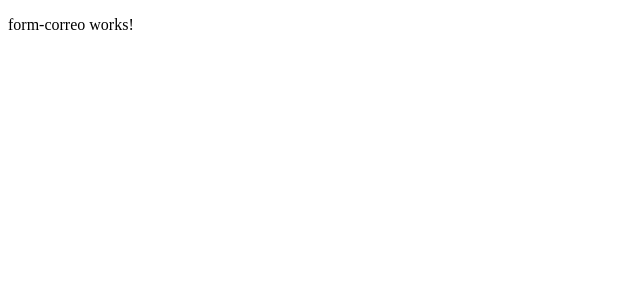
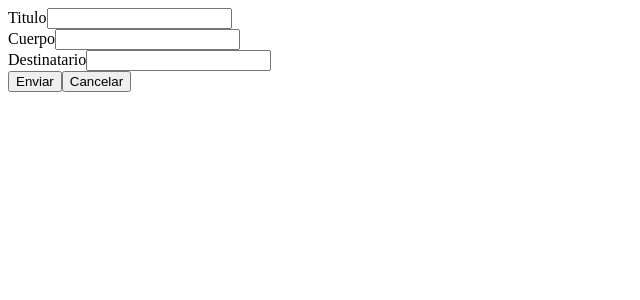
Before and after one commit to HerzogVasaris/repositorioAngular, an Angular app: page / in a window 1280 px wide. Shown: the top 300 px of the page, without its empty margins (0-640 px from the left). Built offline with nearby package versions, Linux system fonts and the light colour scheme.

Commit message:
Incluir formulario

```diff
--- a/src/app/Components/form-correo/form-correo.component.html
+++ /dev/null
@@ -1 +0,0 @@
-<p>form-correo works!</p>
--- a/src/app/Components/form-correo/form-correo.component.ts
+++ /dev/null
@@ -1,15 +0,0 @@
-import { Component, OnInit } from '@angular/core';
-
-@Component({
-  selector: 'app-form-correo',
-  templateUrl: './form-correo.component.html',
-  styleUrls: ['./form-correo.component.scss']
-})
-export class FormCorreoComponent implements OnInit {
-
-  constructor() { }
-
-  ngOnInit(): void {
-  }
-
-}
--- /dev/null
+++ b/src/app/Components/nuevo-correo/nuevo-correo.component.html
@@ -0,0 +1,35 @@
+<form [formGroup]="nuevoCorreo" (ngSubmit)="onSubmit()">
+  <div>
+    <div>
+      <label>Titulo</label>
+      <input type="text" formControlName="titulo" />
+      <div *ngIf="submitted && formulario.titulo.errors">
+        <div>El título: </div>
+        <div *ngIf="formulario.titulo.errors.required">No puede estar vacio</div>
+        <div *ngIf="formulario.titulo.errors.minlength">Deber contener más de 3 carácteres</div>
+      </div>
+    </div>
+    <div>
+      <label>Cuerpo</label>
+      <input type="text" formControlName="cuerpo" />
+      <div *ngIf="submitted && formulario.cuerpo.errors">
+        <div>El cuerpo: </div>
+        <div *ngIf="formulario.cuerpo.errors.required">No puede estar vacio</div>
+        <div *ngIf="formulario.cuerpo.errors.minlength">Deber contener más de 10 carácteres</div>
+      </div>
+    </div>
+  </div>
+  <div>
+    <label>Destinatario</label>
+    <input type="text" formControlName="destinatario" />
+    <div *ngIf="submitted && formulario.destinatario.errors">
+      <div *ngIf="formulario.destinatario.errors.required">El destinatario no puede estar vacio</div>
+      <div *ngIf="formulario.destinatario.errors.email">El destinatario debe ser un email válido</div>
+    </div>
+  </div>
+
+  <div>
+    <button>Enviar</button>
+    <button type="reset" (click)="onReset()">Cancelar</button>
+  </div>
+</form>
--- /dev/null
+++ b/src/app/Components/nuevo-correo/nuevo-correo.component.ts
@@ -0,0 +1,46 @@
+import { Component, OnInit } from '@angular/core';
+import { FormBuilder, FormGroup, Validators } from '@angular/forms';
+
+@Component({
+  selector: 'app-nuevo-correo',
+  templateUrl: './nuevo-correo.component.html',
+  styleUrls: ['./nuevo-correo.component.scss']
+})
+export class NuevoCorreoComponent implements OnInit {
+
+  nuevoCorreo: FormGroup;
+  submitted = false;
+
+  constructor(private formBuilder: FormBuilder) { }
+
+    ngOnInit() {
+        this.nuevoCorreo = this.formBuilder.group({
+          titulo: ['', [Validators.required, Validators.minLength(3)]],
+          cuerpo: ['', [Validators.required, Validators.minLength(10)]],
+          destinatario: ['', [Validators.required, Validators.email]],
+        });
+    }
+
+    get formulario() { return this.nuevoCorreo.controls; }
+
+    onSubmit() {
+        this.submitted = true;
+
+        if (this.nuevoCorreo.invalid) {
+            return;
+        }
+
+        let correo = this.nuevoCorreo.value;
+        correo.leido= false;
+        correo.emisor= 'correoEmisor1@openWebinar.inv';
+
+        alert("Correo Enviado \nEliminamos el formulario");
+        this.onReset();
+    }
+
+    onReset() {
+        this.submitted = false;
+        this.nuevoCorreo.reset();
+    }
+
+}
--- a/src/app/app.component.html
+++ b/src/app/app.component.html
@@ -1,2 +1,2 @@
 <router-outlet></router-outlet>
-<app-form-correo></app-form-correo>
+<app-nuevo-correo></app-nuevo-correo>
```
Also changed, not shown: src/app/app.module.ts (+5 -4 lines), src/app/Components/nuevo-correo/nuevo-correo.component.scss (added), 2 other files (tests, documents, lock files or other folders).
